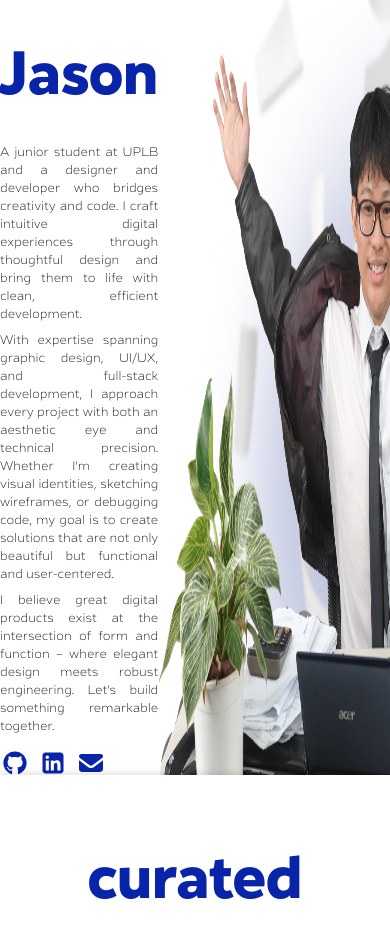
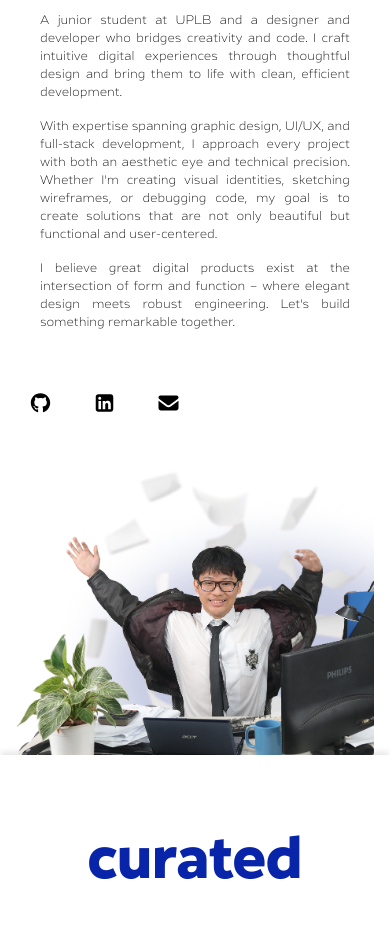
Before and after one commit to jsonJae/myportfolio, a React (Vite) app: page / in a window 390 px wide. Shown: the part 1045-1974 px from the top of the page. Built offline with nearby package versions, Linux system fonts and the light colour scheme.

Commit message:
about: redesign with neumorphism cards, responsive layout, social icons

```diff
--- a/src/components/About.jsx
+++ b/src/components/About.jsx
@@ -5,10 +5,7 @@ import { faEnvelope } from '@fortawesome/free-solid-svg-icons'
 
 import aboutMePic from '../assets/AboutMePic.png';
 
-
-
-
-export default function About(){
+export default function About() {
     const aboutMe1 =
         "A junior student at UPLB and a designer and developer who bridges creativity and code. I craft intuitive digital experiences through thoughtful design and bring them to life with clean, efficient development."
     const aboutMe2 =
@@ -17,35 +14,53 @@ export default function About(){
         "I believe great digital products exist at the intersection of form and function – where elegant design meets robust engineering. Let's build something remarkable together.";
 
     return (
-        <div className="flex flex-row w-full min-h-screen">
-
-            <div className="flex flex-1 justify-center">
-                <div className="flex flex-col max-w-110 justify-center">
-                    <p className="text-[64px] text-[#0824A9] font-hartwell text-center mb-2 mt-10">
+        <div className="flex flex-col md:flex-row w-full min-h-screen items-center px-4 md:px-0 pt-16 md:pt-20">
+            <div className="flex flex-1 justify-center w-full">
+                <div className="flex flex-col max-w-110 justify-center w-full">
+                    <p className="text-[40px] md:text-[64px] text-primary font-hartwell text-center mb-6 mt-10">
                         Hey, I'm Jason
                     </p>
 
-                    <div className='space-y-2'>
-                        <p className="text-[12px] text-black font-ambulatoria text-justify mt-2">
+                    <div className="shadow-neu rounded-3xl p-6 md:p-8 bg-surface space-y-4">
+                        <p className="text-[12px] text-black font-ambulatoria text-justify">
                             {aboutMe1}
                         </p>
-                        <p className="text-[12px] text-black font-ambulatoria text-justify mt-2">
+                        <p className="text-[12px] text-black font-ambulatoria text-justify">
                             {aboutMe2}
                         </p>
-                        <p className="text-[12px] text-black font-ambulatoria text-justify mt-2 mb-4">
+                        <p className="text-[12px] text-black font-ambulatoria text-justify">
                             {aboutMe3}
                         </p>
                     </div>
 
-                    <div className='flex gap-2'>
-                        <FontAwesomeIcon icon={faGithub} size="xl" style={{color: "#0824a9",}} className='cursor-pointer' onClick={() => window.open('https://github.com/jsonJae')}/>
-                        <FontAwesomeIcon icon={faSquareLinkedin} size="xl" style={{color: "#0824a9",}} className='cursor-pointer' onClick={() => window.open('https://www.linkedin.com/in/jason-gian-duran-4754a7355?utm_source=share&utm_campaign=share_via&utm_content=profile&utm_medium=android_app')} />
-                        <FontAwesomeIcon icon={faEnvelope} size="xl" style={{color: "#0824a9",}} onClick={() => window.open('mailto:jasongian28@gmail.com')} className='cursor-pointer' />
+                    <div className="flex gap-4 mt-6">
+                        {[
+                            { icon: faGithub, onClick: () => window.open('https://github.com/jsonJae') },
+                            { icon: faSquareLinkedin, onClick: () => window.open('https://www.linkedin.com/in/jason-gian-duran-4754a7355?utm_source=share&utm_campaign=share_via&utm_content=profile&utm_medium=android_app') },
+                            { icon: faEnvelope, onClick: () => window.open('mailto:jasongian28@gmail.com') },
+                        ].map(({ icon, onClick }) => (
+                            <div
+                                key={icon.iconName}
+                                className="w-12 h-12 rounded-full shadow-neu-inset flex items-center justify-center cursor-pointer transition-all duration-400 ease-out hover:shadow-neu-small hover:scale-110 active:scale-95"
+                                onClick={onClick}
+                                role="button"
+                                tabIndex={0}
+                                onKeyDown={(e) => e.key === 'Enter' && onClick()}
+                            >
+                                <FontAwesomeIcon icon={icon} size="lg" className="text-primary transition-all duration-400 ease-out hover:scale-110 hover:text-blue-700" />
+                            </div>
+                        ))}
                     </div>
                 </div>
             </div>
 
-            <img src={aboutMePic} className="shrink-0" alt="About Me"/>
+            <div className="relative shrink-0 max-w-full md:max-w-none mt-8 md:mt-0">
+                <img
+                    src={aboutMePic}
+                    alt="About Me"
+                    className="relative z-20"
+                />
+            </div>
         </div>
     );
 }
```
